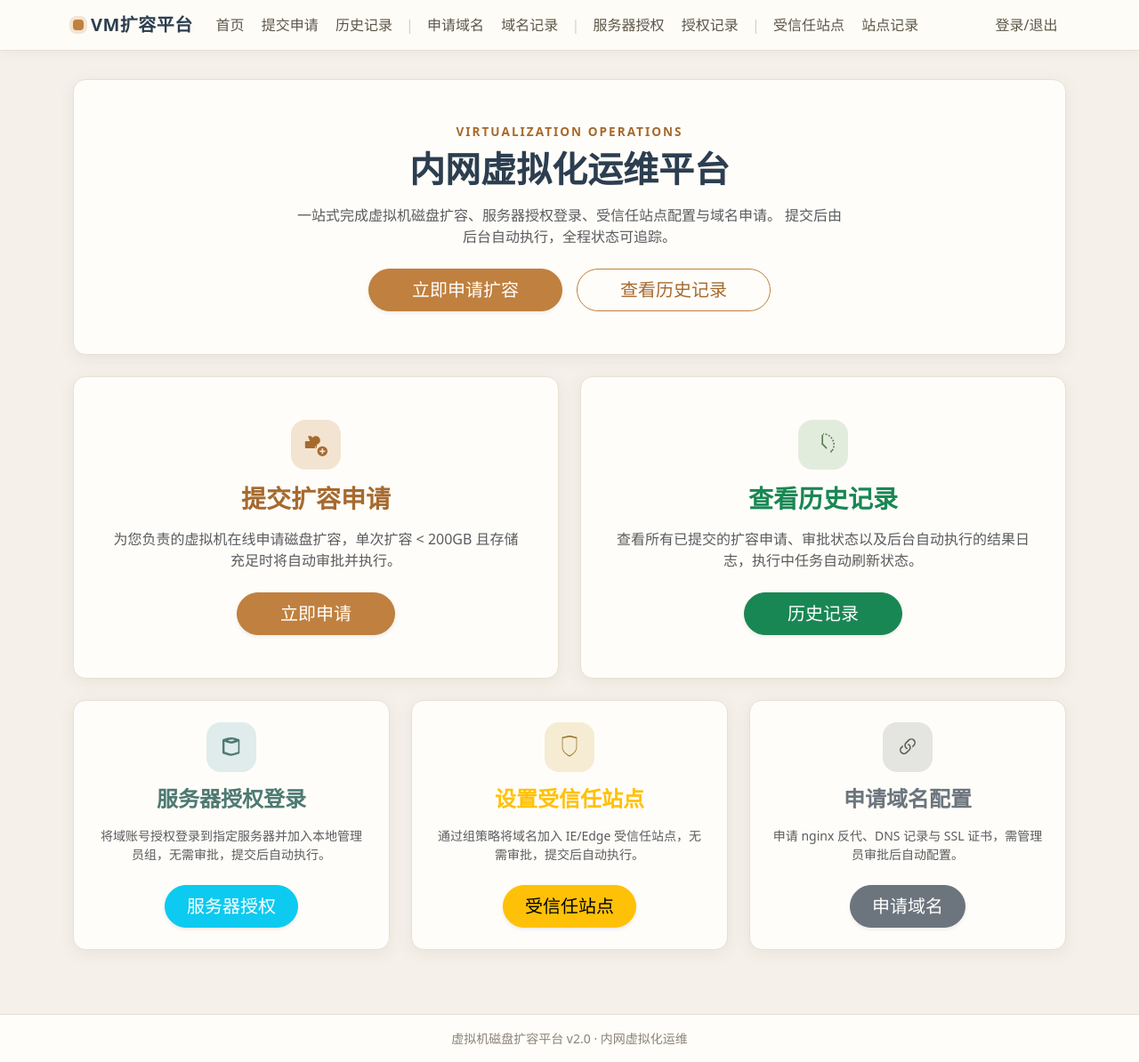
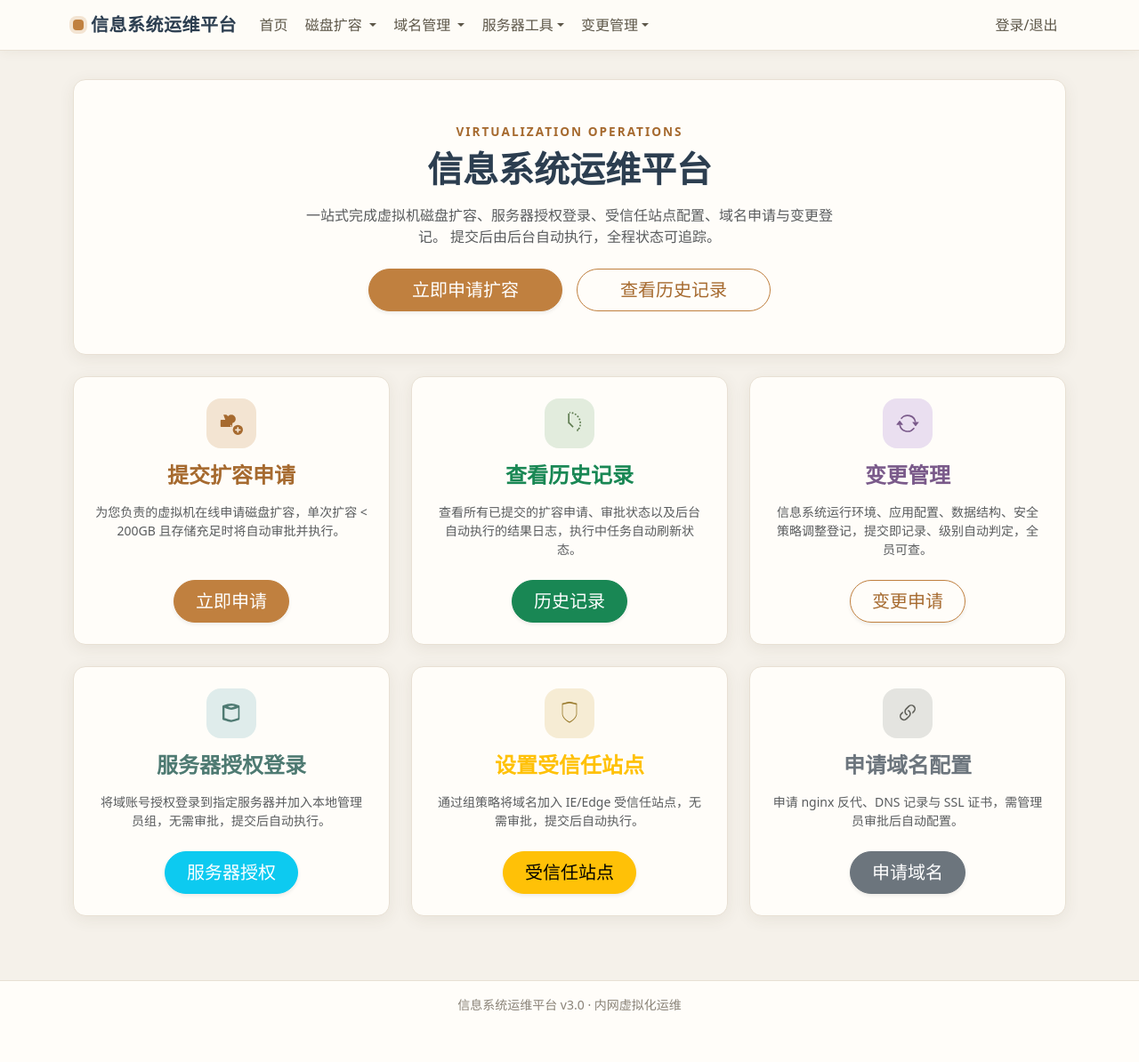
Before and after one commit to a1245193146/h8667_vmplatform, a Django app: page / in a window 1280 px wide. Shown: the whole page at 89% size. After the commit the page ends 1137 px from the top, so only its background shows below. Run offline with Django 5.2, Linux system fonts and the light colour scheme; parts of the project's set-up code (start-up, migrations or seed data) failed here and were passed over; some libraries are stand-ins or nearby versions.

Commit message:
feat(nav): 平台更名信息系统运维平台，导航整合为分类下拉菜单

```diff
--- a/resize/templates/resize/base.html
+++ b/resize/templates/resize/base.html
@@ -3,26 +3,51 @@
 <head>
     <meta charset="UTF-8">
     <meta name="viewport" content="width=device-width, initial-scale=1.0">
-    <title>{% block title %}虚拟机磁盘扩容平台{% endblock %}</title>
+    <title>{% block title %}信息系统运维平台{% endblock %}</title>
     {% load static %}
     <link href="{% static 'resize/css/bootstrap.min.css' %}" rel="stylesheet">
     <link href="{% static 'resize/css/custom.css' %}" rel="stylesheet">
+    <style>
+        /* 下拉菜单延续低饱和暖色主题 */
+        .navbar-warm .dropdown-menu {
+            background-color: var(--vmp-surface);
+            border: 1px solid var(--vmp-border);
+            border-radius: var(--vmp-radius);
+            box-shadow: var(--vmp-shadow-hover);
+        }
+        .navbar-warm .dropdown-item:hover,
+        .navbar-warm .dropdown-item:focus {
+            background-color: var(--vmp-accent-soft);
+            color: var(--vmp-accent-dark);
+        }
+        .navbar-warm .dropdown-divider { border-top-color: var(--vmp-border); }
+    </style>
 </head>
 <body>
     <nav class="navbar navbar-expand-lg navbar-light navbar-warm mb-4">
         <div class="container">
-            <a class="navbar-brand" href="{% url 'index' %}"><span class="brand-dot"></span>VM扩容平台</a>
+            <a class="navbar-brand" href="{% url 'index' %}"><span class="brand-dot"></span>信息系统运维平台</a>
             <button class="navbar-toggler" type="button" data-bs-toggle="collapse" data-bs-target="#navbarNav">
                 <span class="navbar-toggler-icon"></span>
             </button>
             <div class="collapse navbar-collapse" id="navbarNav">
                 <ul class="navbar-nav me-auto">
                     <li class="nav-item"><a class="nav-link" href="{% url 'index' %}">首页</a></li>
-                    <li class="nav-item"><a class="nav-link" href="{% url 'submit' %}">提交申请</a></li>
-                    <li class="nav-item"><a class="nav-link" href="{% url 'history' %}">历史记录</a></li>
+                    <!-- 磁盘扩容 -->
+                    <li class="nav-item dropdown">
+                        <a class="nav-link dropdown-toggle" href="#" role="button" data-bs-toggle="dropdown" aria-expanded="false">
+                            磁盘扩容
+                            {% if is_admin and pending_count and pending_count > 0 %}
+                            <span class="badge bg-danger rounded-pill">{{ pending_count }}</span>
+                            {% endif %}
+                        </a>
+                        <ul class="dropdown-menu shadow">
+                            <li><a class="dropdown-item" href="{% url 'submit' %}">提交申请</a></li>
+                            <li><a class="dropdown-item" href="{% url 'history' %}">历史记录</a></li>
                             {% if is_admin %}
-                    <li class="nav-item">
-                        <a class="nav-link" href="{% url 'admin_pending' %}">
+                            <li><hr class="dropdown-divider"></li>
+                            <li>
+                                <a class="dropdown-item" href="{% url 'admin_pending' %}">
                                     审批管理
                                     {% if pending_count and pending_count > 0 %}
                                     <span class="badge bg-danger rounded-pill">{{ pending_count }}</span>
@@ -30,13 +55,23 @@
                                 </a>
                             </li>
                             {% endif %}
+                        </ul>
+                    </li>
                     <!-- 域名管理 -->
-                    <li class="nav-item"><span class="nav-link nav-divider disabled px-1">|</span></li>
-                    <li class="nav-item"><a class="nav-link" href="{% url 'domain_submit' %}">申请域名</a></li>
-                    <li class="nav-item"><a class="nav-link" href="{% url 'domain_history' %}">域名记录</a></li>
+                    <li class="nav-item dropdown">
+                        <a class="nav-link dropdown-toggle" href="#" role="button" data-bs-toggle="dropdown" aria-expanded="false">
+                            域名管理
+                            {% if is_admin and domain_pending_count and domain_pending_count > 0 %}
+                            <span class="badge bg-warning text-dark rounded-pill">{{ domain_pending_count }}</span>
+                            {% endif %}
+                        </a>
+                        <ul class="dropdown-menu shadow">
+                            <li><a class="dropdown-item" href="{% url 'domain_submit' %}">申请域名</a></li>
+                            <li><a class="dropdown-item" href="{% url 'domain_history' %}">域名记录</a></li>
                             {% if is_admin %}
-                    <li class="nav-item">
-                        <a class="nav-link" href="{% url 'domain_admin_pending' %}">
+                            <li><hr class="dropdown-divider"></li>
+                            <li>
+                                <a class="dropdown-item" href="{% url 'domain_admin_pending' %}">
                                     域名审批
                                     {% if domain_pending_count and domain_pending_count > 0 %}
                                     <span class="badge bg-warning text-dark rounded-pill">{{ domain_pending_count }}</span>
@@ -44,14 +79,27 @@
                                 </a>
                             </li>
                             {% endif %}
-                    <!-- 服务器授权登录 -->
-                    <li class="nav-item"><span class="nav-link nav-divider disabled px-1">|</span></li>
-                    <li class="nav-item"><a class="nav-link" href="{% url 'server_auth_submit' %}">服务器授权</a></li>
-                    <li class="nav-item"><a class="nav-link" href="{% url 'server_auth_history' %}">授权记录</a></li>
-                    <!-- 受信任站点 -->
-                    <li class="nav-item"><span class="nav-link nav-divider disabled px-1">|</span></li>
-                    <li class="nav-item"><a class="nav-link" href="{% url 'trust_site_submit' %}">受信任站点</a></li>
-                    <li class="nav-item"><a class="nav-link" href="{% url 'trust_site_history' %}">站点记录</a></li>
+                        </ul>
+                    </li>
+                    <!-- 服务器工具 -->
+                    <li class="nav-item dropdown">
+                        <a class="nav-link dropdown-toggle" href="#" role="button" data-bs-toggle="dropdown" aria-expanded="false">服务器工具</a>
+                        <ul class="dropdown-menu shadow">
+                            <li><a class="dropdown-item" href="{% url 'server_auth_submit' %}">服务器授权</a></li>
+                            <li><a class="dropdown-item" href="{% url 'server_auth_history' %}">授权记录</a></li>
+                            <li><hr class="dropdown-divider"></li>
+                            <li><a class="dropdown-item" href="{% url 'trust_site_submit' %}">受信任站点</a></li>
+                            <li><a class="dropdown-item" href="{% url 'trust_site_history' %}">站点记录</a></li>
+                        </ul>
+                    </li>
+                    <!-- 变更管理 -->
+                    <li class="nav-item dropdown">
+                        <a class="nav-link dropdown-toggle" href="#" role="button" data-bs-toggle="dropdown" aria-expanded="false">变更管理</a>
+                        <ul class="dropdown-menu shadow">
+                            <li><a class="dropdown-item" href="{% url 'change_submit' %}">变更申请</a></li>
+                            <li><a class="dropdown-item" href="{% url 'change_list' %}">变更记录</a></li>
+                        </ul>
+                    </li>
                 </ul>
                 <ul class="navbar-nav">
                     {% if is_authenticated %}
@@ -102,7 +150,7 @@
 
     <footer class="footer-warm text-center py-3 mt-5">
         <div class="container small">
-            虚拟机磁盘扩容平台 v2.0 · 内网虚拟化运维
+            信息系统运维平台 v3.0 · 内网虚拟化运维
         </div>
     </footer>
 
--- a/resize/templates/resize/index.html
+++ b/resize/templates/resize/index.html
@@ -6,9 +6,9 @@
 <!-- Hero 区 -->
 <div class="hero text-center mb-4 mt-2">
     <div class="hero-kicker mb-2">Virtualization Operations</div>
-    <h1 class="fw-bold mb-3" style="color: var(--vmp-ink);">内网虚拟化运维平台</h1>
+    <h1 class="fw-bold mb-3" style="color: var(--vmp-ink);">信息系统运维平台</h1>
     <p class="text-muted mb-4 mx-auto" style="max-width: 620px;">
-        一站式完成虚拟机磁盘扩容、服务器授权登录、受信任站点配置与域名申请。
+        一站式完成虚拟机磁盘扩容、服务器授权登录、受信任站点配置、域名申请与变更登记。
         提交后由后台自动执行，全程状态可追踪。
     </p>
     <div class="d-flex justify-content-center gap-3 flex-wrap">
@@ -26,27 +26,39 @@
 
 <!-- 功能卡片 -->
 <div class="row mt-4">
-    <div class="col-md-6 mb-4">
+    <div class="col-md-4 mb-4">
         <div class="card card-lift h-100">
-            <div class="card-body text-center d-flex flex-column justify-content-center py-5 px-4">
+            <div class="card-body text-center d-flex flex-column justify-content-center py-4 px-3">
                 <div class="icon-circle icon-orange mx-auto">
                     <svg xmlns="http://www.w3.org/2000/svg" fill="currentColor" viewBox="0 0 16 16"><path d="M12.5 16a3.5 3.5 0 1 0 0-7 3.5 3.5 0 0 0 0 7zm.5-5v1h1a.5.5 0 0 1 0 1h-1v1a.5.5 0 0 1-1 0v-1h-1a.5.5 0 0 1 0-1h1v-1a.5.5 0 0 1 1 0zm-2-6a3 3 0 1 1-6 0 3 3 0 0 1 6 0z"/><path d="M8.707 5.5 4.5 2h-2l1.293 3.5H1a.5.5 0 0 0-.5.5v4a.5.5 0 0 0 .5.5h7a.5.5 0 0 0 .354-.146L8.707 8.707V6.5a.5.5 0 0 0-.146-.354L7.207 5.5h1.5zM1 6.5v3h6.293l.646-.646L8 8.914v1.586L6.707 9.207 4.207 6.707 4.5 7H1v-.5z"/></svg>
                 </div>
-                <h3 class="card-title text-primary mb-3 fw-bold">提交扩容申请</h3>
-                <p class="card-text text-muted mb-4 px-3">为您负责的虚拟机在线申请磁盘扩容，单次扩容 &lt; 200GB 且存储充足时将自动审批并执行。</p>
-                <a href="{% url 'submit' %}" class="btn btn-primary btn-lg mt-auto mx-auto px-5 rounded-pill shadow-sm">立即申请</a>
+                <h4 class="card-title text-primary mb-3 fw-bold">提交扩容申请</h4>
+                <p class="card-text text-muted mb-4 px-2 small">为您负责的虚拟机在线申请磁盘扩容，单次扩容 &lt; 200GB 且存储充足时将自动审批并执行。</p>
+                <a href="{% url 'submit' %}" class="btn btn-primary btn-lg mt-auto mx-auto px-4 rounded-pill shadow-sm">立即申请</a>
             </div>
         </div>
     </div>
-    <div class="col-md-6 mb-4">
+    <div class="col-md-4 mb-4">
         <div class="card card-lift h-100">
-            <div class="card-body text-center d-flex flex-column justify-content-center py-5 px-4">
+            <div class="card-body text-center d-flex flex-column justify-content-center py-4 px-3">
                 <div class="icon-circle icon-green mx-auto">
                     <svg xmlns="http://www.w3.org/2000/svg" fill="currentColor" viewBox="0 0 16 16"><path d="M8.515 1.019A7 7 0 0 0 8 1V0a8 8 0 0 1 .589.022l-.074.997zm2.004.45a7.003 7.003 0 0 0-.985-.299l.219-.976c.383.086.76.2 1.126.342l-.36.933zm1.37.71a7.01 7.01 0 0 0-.439-.27l.493-.87a8.025 8.025 0 0 1 .979.654l-.615.789a6.996 6.996 0 0 0-.418-.302zm1.834 1.79a6.99 6.99 0 0 0-.653-.796l.724-.69c.27.285.52.59.747.91l-.818.576zm.744 1.352a7.08 7.08 0 0 0-.214-.468l.893-.45a7.976 7.976 0 0 1 .45 1.088l-.95.313a7.023 7.023 0 0 0-.179-.483zm.53 2.507a6.991 6.991 0 0 0-.1-1.025l.985-.17c.067.386.106.778.116 1.17l-1 .025zm-.131 1.538c.033-.17.06-.339.081-.51l.993.123a7.957 7.957 0 0 1-.23 1.155l-.964-.267c.046-.165.086-.332.12-.501zm-.952 2.379c.184-.29.346-.594.486-.908l.914.405c-.16.36-.345.706-.54 1.034l-.861-.53zm-.964 1.195c.178-.366.33-.748.455-1.139l.957.266a8.03 8.03 0 0 1-.78 1.654l-.631-.78zM7 8V1h1v6.293l2.854 2.853-.708.708L7.5 8.207A.5.5 0 0 1 7 8z"/></svg>
                 </div>
-                <h3 class="card-title text-success mb-3 fw-bold">查看历史记录</h3>
-                <p class="card-text text-muted mb-4 px-3">查看所有已提交的扩容申请、审批状态以及后台自动执行的结果日志，执行中任务自动刷新状态。</p>
-                <a href="{% url 'history' %}" class="btn btn-success btn-lg mt-auto mx-auto px-5 rounded-pill shadow-sm">历史记录</a>
+                <h4 class="card-title text-success mb-3 fw-bold">查看历史记录</h4>
+                <p class="card-text text-muted mb-4 px-2 small">查看所有已提交的扩容申请、审批状态以及后台自动执行的结果日志，执行中任务自动刷新状态。</p>
+                <a href="{% url 'history' %}" class="btn btn-success btn-lg mt-auto mx-auto px-4 rounded-pill shadow-sm">历史记录</a>
+            </div>
+        </div>
+    </div>
+    <div class="col-md-4 mb-4">
+        <div class="card card-lift h-100">
+            <div class="card-body text-center d-flex flex-column justify-content-center py-4 px-3">
+                <div class="icon-circle mx-auto" style="background-color: #eadff0; color: #7a5a8a;">
+                    <svg xmlns="http://www.w3.org/2000/svg" fill="currentColor" viewBox="0 0 16 16"><path d="M11.534 7h3.932a.25.25 0 0 1 .192.41l-1.966 2.36a.25.25 0 0 1-.384 0l-1.966-2.36a.25.25 0 0 1 .192-.41zm-11 2h3.932a.25.25 0 0 0 .192-.41L2.692 6.23a.25.25 0 0 0-.384 0L.342 8.59A.25.25 0 0 0 .534 9z"/><path fill-rule="evenodd" d="M8 3c-1.552 0-2.94.707-3.857 1.818a.5.5 0 1 1-.771-.636A6.002 6.002 0 0 1 13.917 7H12.9A5.002 5.002 0 0 0 8 3zM3.1 9a5.002 5.002 0 0 0 8.757 2.182.5.5 0 1 1 .771.636A6.002 6.002 0 0 1 2.083 9H3.1z"/></svg>
+                </div>
+                <h4 class="card-title mb-3 fw-bold" style="color: #7a5a8a;">变更管理</h4>
+                <p class="card-text text-muted mb-4 px-2 small">信息系统运行环境、应用配置、数据结构、安全策略调整登记，提交即记录、级别自动判定，全员可查。</p>
+                <a href="{% url 'change_submit' %}" class="btn btn-outline-primary btn-lg mt-auto mx-auto px-4 rounded-pill shadow-sm">变更申请</a>
             </div>
         </div>
     </div>
```
Lines whose indentation alone changed are shown as unchanged.
